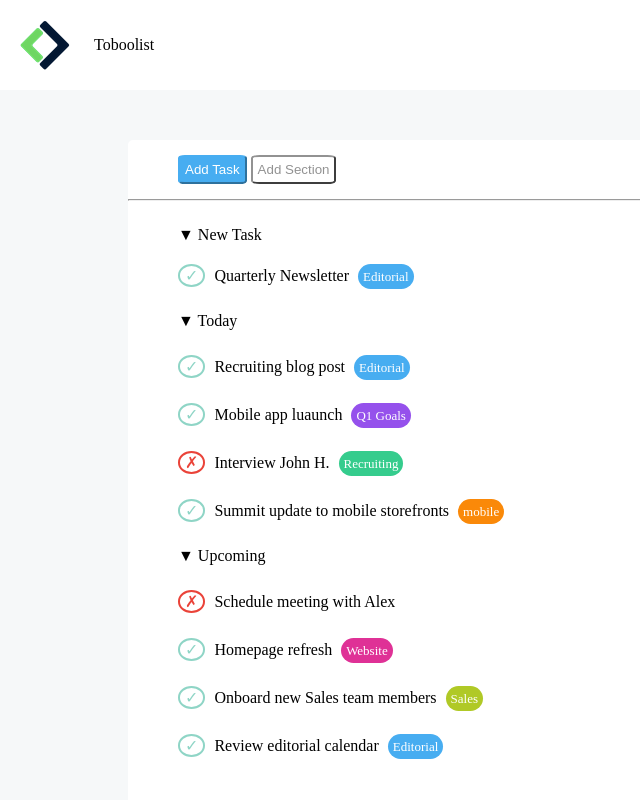
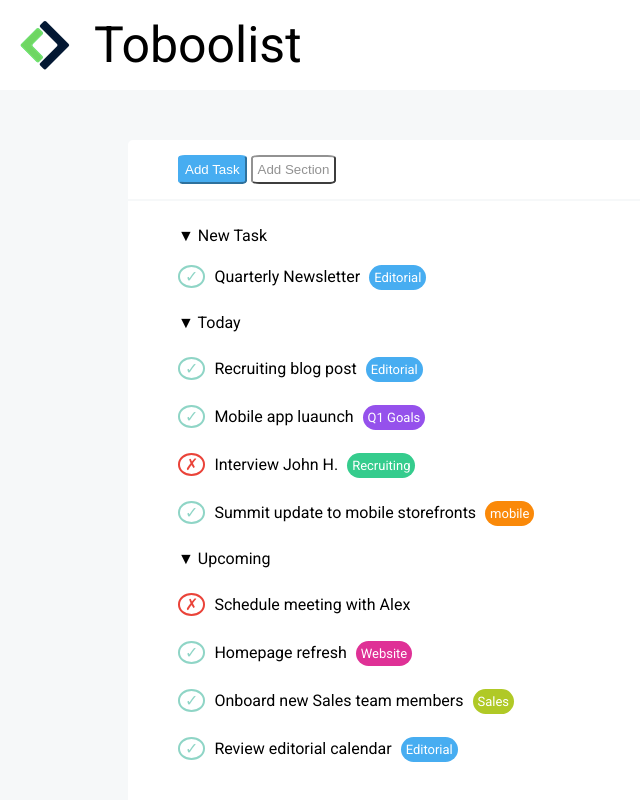
Before and after one commit to VincenzoAmari/html-css-toboolist, a plain HTML site: page index.html in a window 1280 px wide. Shown: the whole page, without its empty margins (0-640 px from the left). Drawn offline with Linux system fonts and the light colour scheme.

Commit message:
Add: font roboto

```diff
--- a/index.html
+++ b/index.html
@@ -26,7 +26,7 @@
                 <button class="botton-section">Add Section</button>
             </div>
 
-            <hr>
+            <!-- <hr> -->
 
             <div class="list">
                 <div class="to-do">
--- a/style.css
+++ b/style.css
@@ -1,3 +1,7 @@
+
+@import url('https://fonts.googleapis.com/css2?family=Roboto:ital,wght@0,100;0,300;0,400;0,500;0,700;0,900;1,100;1,300;1,400;1,500;1,700;1,900&display=swap');
+
+
 *{
     margin: 0;
     padding: 0;
@@ -10,6 +14,8 @@ nav{
 
 #logo,
 .text-vertical{
+    font:bolder;
+    font-size: 50px;
     vertical-align: middle ;
     margin: 20px 0px 20px 0px;
     padding-left: 20px;
@@ -19,6 +25,7 @@ nav{
 
 body{
     background-color: #F6F8F9;
+    font-family: Roboto;
 }
 
 main{
@@ -38,7 +45,7 @@ main{
 
 .first-block{
     padding: 15px 50px;
-
+    border-bottom: 2px solid #F6F8F9;
 
 }
 
```
